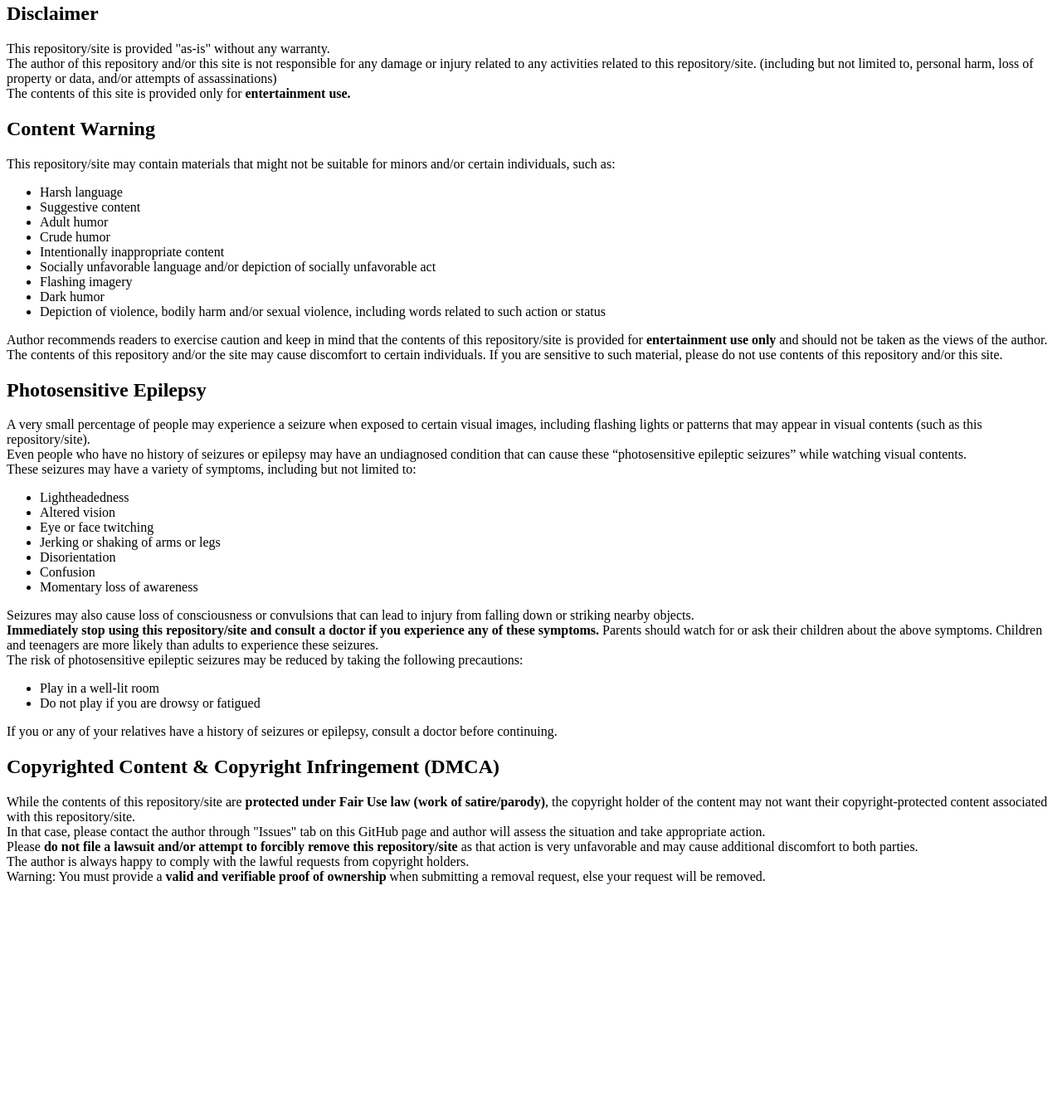
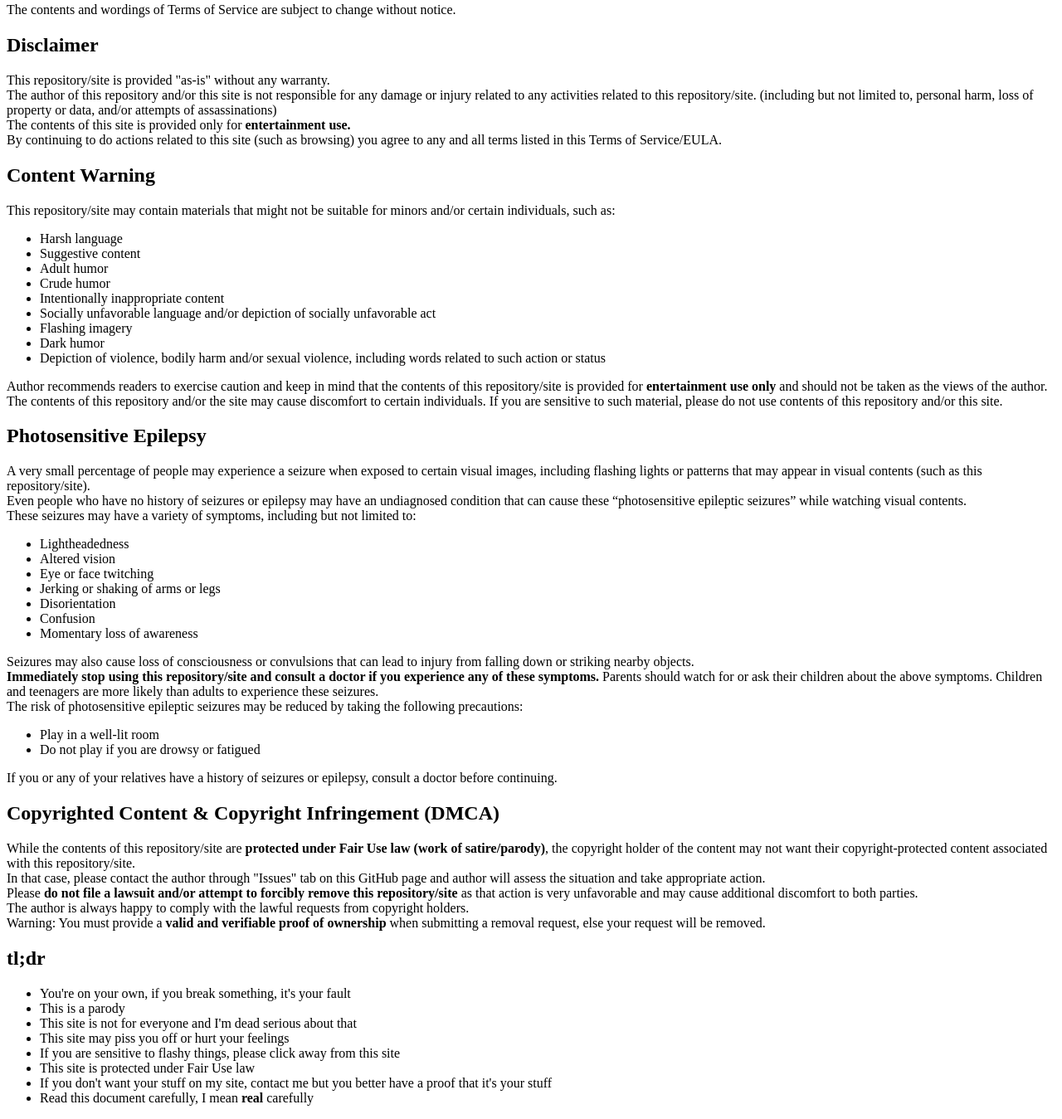
Before and after one commit to torbjorn09/torbjorn09.github.io, a plain HTML site: page terms.html in a window 1280 px wide. Shown: the part 77-1426 px from the top of the page at 83% size. Before the commit the page ends 1159 px from the top, so only its background shows below. Drawn offline with Linux system fonts and the light colour scheme.

Commit message:
Update terms.html

```diff
--- a/terms.html
+++ b/terms.html
@@ -2,7 +2,7 @@
 <meta http-equiv="content-type" content="text/html; charset=UTF-8">
 <html>
 <head>
-  <title>Terms of Service</title>
+  <title>Terms of Service/End User License Agreement</title>
   <meta property="og:url"             content="https://torbjorn09.github.io" />
   <meta http-equiv="Content-Type"     content="text/html; charset=utf-8">
   <meta property="og:title"           content="Terms of Service"/>
@@ -11,12 +11,14 @@
 </head>
 <body>
 <h1>Terms of Service</h1>
+  <p>The contents and wordings of Terms of Service are subject to change without notice.</p>
   <h2>Disclaimer</h2>
     <p>
       This repository/site is provided "as-is" without any warranty.<br>
       The author of this repository and/or this site is not responsible for any damage or injury related to any activities related to this repository/site.
       (including but not limited to, personal harm, loss of property or data, and/or attempts of assassinations)<br>
-      The contents of this site is provided only for <b>entertainment use.</b>
+      The contents of this site is provided only for <b>entertainment use.</b><br>
+      By continuing to do actions related to this site (such as browsing) you agree to any and all terms listed in this Terms of Service/EULA.
     </p>
   <h2>Content Warning</h2>
     <p>
@@ -68,6 +70,16 @@
       The author is always happy to comply with the lawful requests from copyright holders.<br>
       Warning: You must provide a <b>valid and verifiable proof of ownership</b> when submitting a removal request, else your request will be removed.
     </p>
-
+  <h2>tl;dr</h2>
+    <ul>
+      <li>You're on your own, if you break something, it's your fault</li>
+      <li>This is a parody</li>
+      <li>This site is not for everyone and I'm dead serious about that</li>
+      <li>This site may piss you off or hurt your feelings</li>
+      <li>If you are sensitive to flashy things, please click away from this site</li>
+      <li>This site is protected under Fair Use law</li>
+      <li>If you don't want your stuff on my site, contact me but you better have a proof that it's your stuff</li>
+      <li>Read this document carefully, I mean <b>real</b> carefully</li>
+    </ul>
 </body>
 </html>
```
